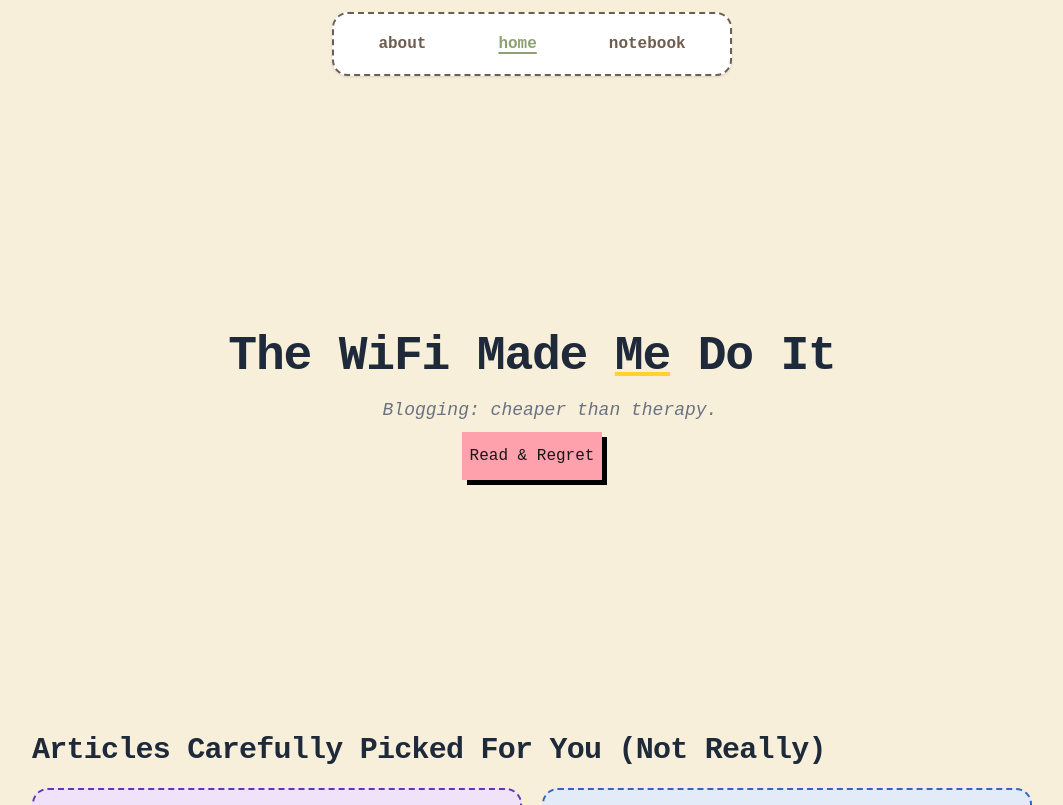
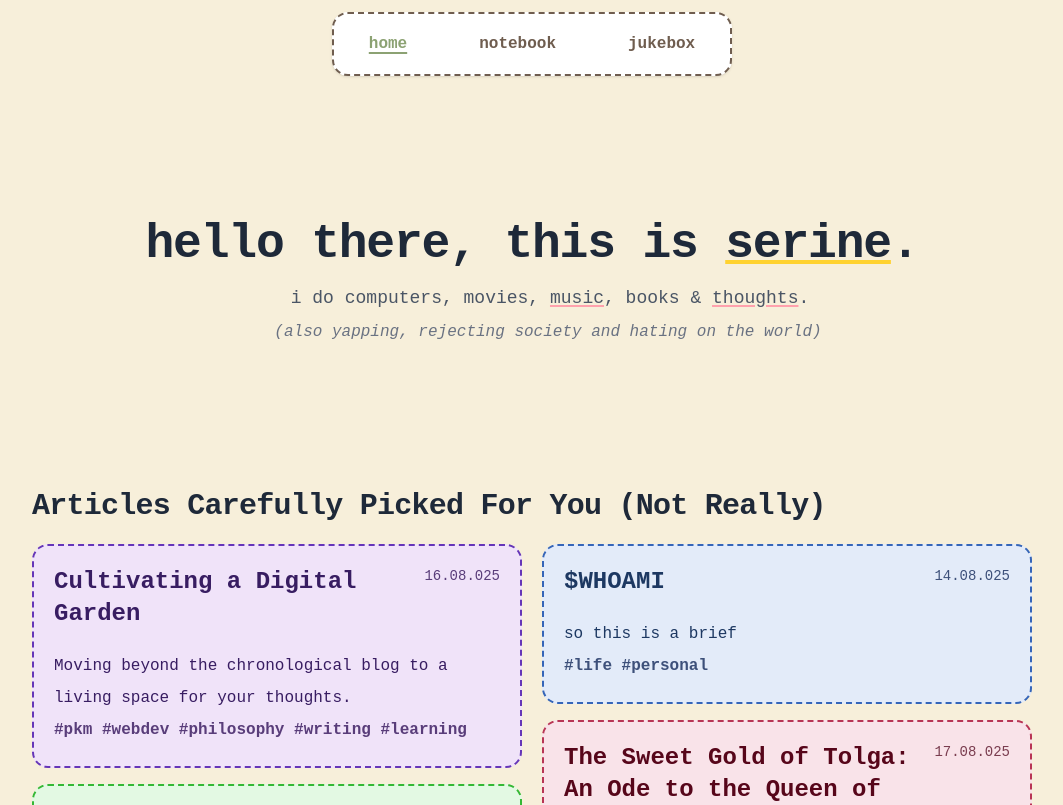
Before and after one commit to snufk1nsp1pe/staris, a Next.js app: page / in a window 1280 px wide. Shown: the top 805 px of the page, without its empty margins (108-1171 px from the left). Built offline with nearby package versions, Linux system fonts and the light colour scheme.

Commit message:
removed about page, added jukebox and refactored home page

```diff
--- /dev/null
+++ b/app/jukebox/page.tsx
@@ -0,0 +1,9 @@
+export default function jukebox() {
+  return (
+    <>
+      <main className='py-25 flex flex-col gap-5 mx-auto w-[1000px]'>
+        <h1>hi</h1>
+      </main>
+    </>
+  )
+}
--- a/app/layout.tsx
+++ b/app/layout.tsx
@@ -14,8 +14,8 @@
   // });
 
 export const metadata: Metadata = {
-  title: "Create Next App",
-  description: "Generated by create next app",
+  title: "blog",
+  description: "A personal blog by Serine",
 };
 
 export default function RootLayout({
--- a/app/page.tsx
+++ b/app/page.tsx
@@ -2,38 +2,20 @@
 import { getAllPosts } from '../lib/posts'
 import Hero1 from './ui/Hero1'
 import FeaturedPosts from './ui/FeaturedPosts'
+import Me from './ui/Me'
 
 export default async function Home() {
-  // const posts = await client.fetch(`*[_type == "post"]{
-  //   title,
-  //   slug,
-  //   content,
-  //   date,
-  //   tags,
-  //   stickers[]{
-  //     image{asset->{url}},
-  //     top,
-  //     left,
-  //     rotation,
-  //     size
-  //   }
-  // }`)
   const posts = getAllPosts()
 
   return (
     <>
       <main className='py-25 flex flex-col gap-5 mx-auto w-[1000px]'>
-        {/* <main className='flex flex-col gap-[32px] row-start-2 col-start-2 items-center sm:items-start'> */}
         <div className='my-30'>
-          <Hero1 />
+          <Me/>
         </div>
         <div>
           <FeaturedPosts posts={posts} />
         </div>
-        {/* {posts.map((post: any) => (
-            <HomeArticle key={post.slug} post={post} />
-          ))} */}
-        {/* </main> */}
       </main>
     </>
   )
--- a/app/ui/Hero1.tsx
+++ b/app/ui/Hero1.tsx
@@ -1,8 +1,4 @@
 import Link from "next/link";
-
-
-
-
 
 export default function Hero1() {
   return (
--- /dev/null
+++ b/app/ui/Me.tsx
@@ -0,0 +1,34 @@
+import Link from 'next/link'
+
+export default function Me() {
+  return (
+    <section className='flex flex-col items-center justify-center text-center '>
+      <h1 className='text-5xl font-bold tracking-tight text-gray-800'>
+        hello there, this is{'  '}
+        <Link href={'/notebook/me'} className='underline decoration-amber-300'>
+          serine
+        </Link>
+        .
+      </h1>
+      <p className='mt-4 text-lg text-gray-600'>
+        i do computers, movies,{' '}
+        <Link
+          href={'/jukebox'}
+          className='underline decoration-rose-300 underline-offset-2 decoration-2'>
+          music
+        </Link>
+        , books &{' '}
+        <Link
+          href={'/notebook'}
+          className='underline decoration-rose-300 underline-offset-2 decoration-2'>
+          {' '}
+          thoughts
+        </Link>
+        . <br />
+      </p>
+      <p className='mt-1 text-md text-gray-500 italic'>
+        (also yapping, rejecting society and hating on the world)
+      </p>
+    </section>
+  )
+}
--- a/app/ui/NavBar.tsx
+++ b/app/ui/NavBar.tsx
@@ -4,15 +4,15 @@
 function NavBar() {
   return (
     <nav className=' backdrop-blur fixed top-3 left-1/2 -translate-x-1/2 w-100 h-16 z-50 bg-white/100 flex items-center justify-center gap-6 px-6 py-4 shadow-sm border-[#6F5D4F] border-2 border-dashed rounded-2xl'>
-      <ActiveLink href='/about' tab='about'>
-        about
-      </ActiveLink>
       <ActiveLink href='/' tab='home'>
         home
       </ActiveLink>
       <ActiveLink href='/notebook' tab='notebook'>
         notebook
       </ActiveLink>
+      <ActiveLink href='/jukebox' tab='about'>
+        jukebox
+      </ActiveLink>
     </nav>
   )
 }
```
